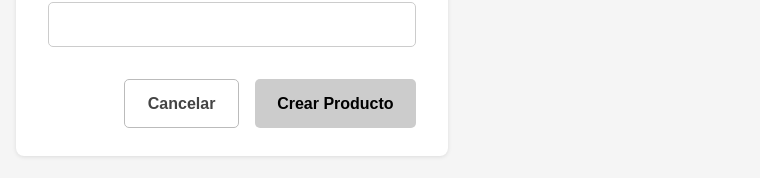
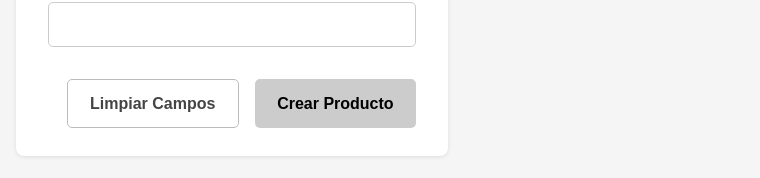
Before and after one commit to Grupo-1A/Front_Ecommerce, an Angular app: page /crear-productos in a window 1280 px wide. Shown: the part 764-942 px from the top of the page, without its empty margins (0-760 px from the left). Built offline with nearby package versions, Linux system fonts and the light colour scheme; no server answers.

Commit message:
update buttom limpiar campos

```diff
--- a/src/app/pages/create-product/create-product.component.html
+++ b/src/app/pages/create-product/create-product.component.html
@@ -49,7 +49,7 @@
       </div>
 
       <div class="form-actions">
-        <button type="button" class="cancel-button" (click)="onCancel()">Cancelar</button>
+        <button type="button" class="cancel-button" (click)="onCancel()">Limpiar Campos</button>
         <button type="submit" class="submit-button" [disabled]="productForm.invalid">
           {{ isEditing ? 'Actualizar' : 'Crear Producto' }}
         </button>
```
